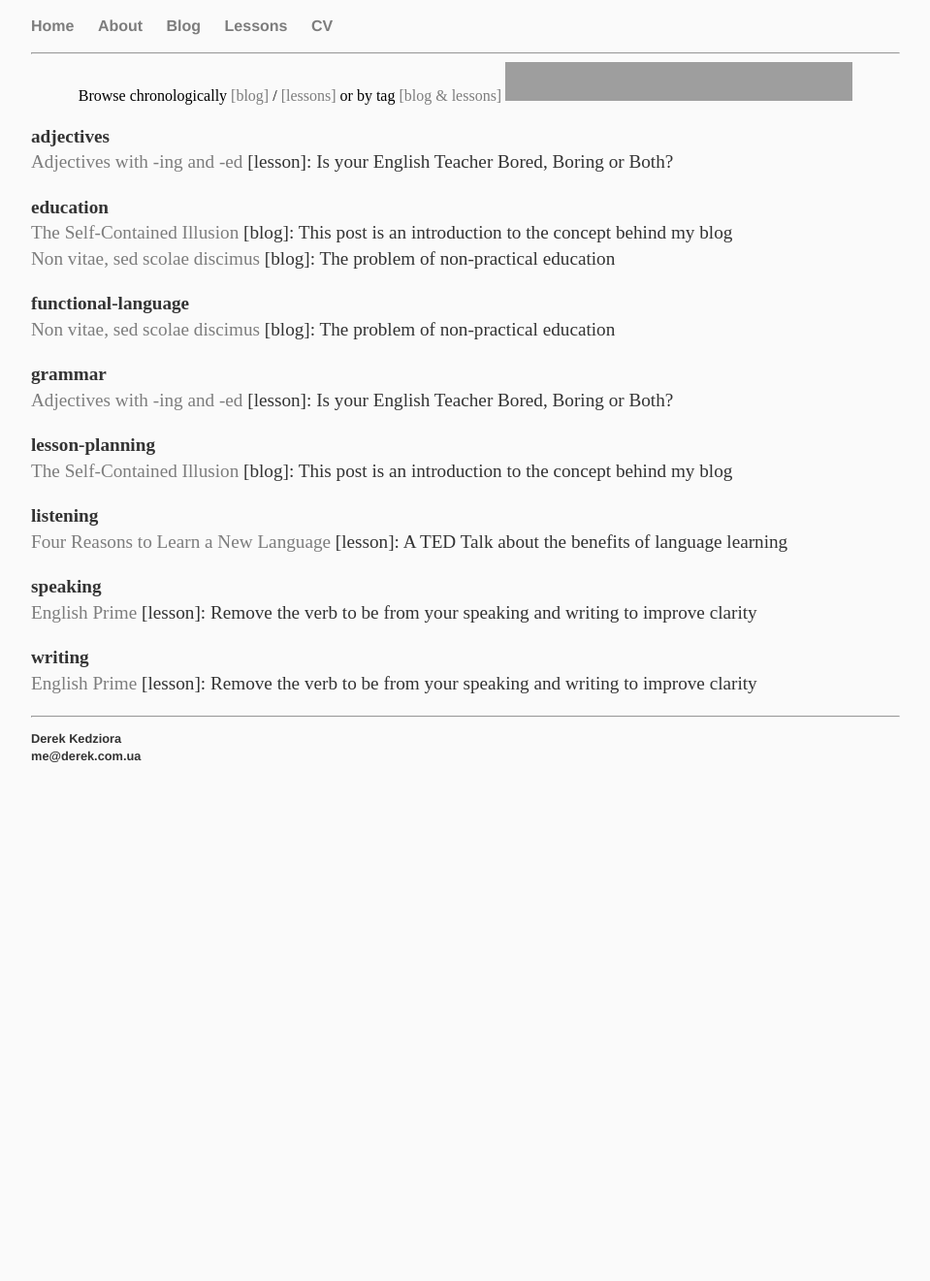
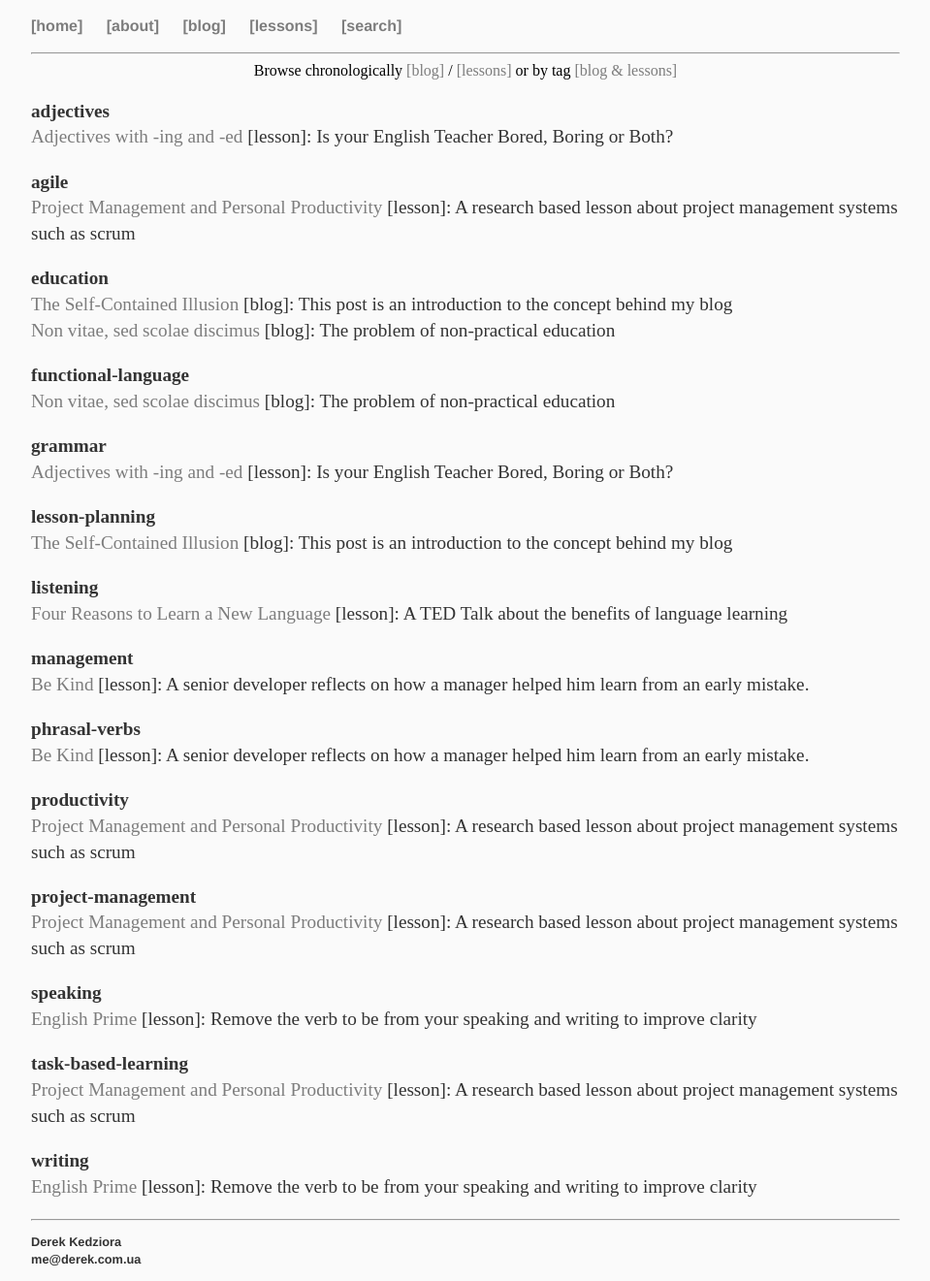
Before and after one commit to ZeroDeth/derekkedziora.github.io, a Jekyll site: the page built from tagpage.html, in a window 1280 px wide. Shown: the whole page at 97% size, without its empty margins (160-1119 px from the left). Built offline with Jekyll 4.4.1, drawn with Linux system fonts in a browser that asks for light colours; before the commit the page ends 900 px from its top, so only the background shows below that; grey boxes are pictures that could not be loaded.

Commit message:
new content

```diff
--- a/_layouts/default.html
+++ b/_layouts/default.html
@@ -11,17 +11,17 @@
   <body>
     <nav>
 <ul>
-<li><a href="/">Home</a></li>
-<li><a href="/about">About</a></li>
-<li><a href="/blog">Blog</a></li>
-<li><a href="/lessons">Lessons</a></li>
-<li><a href="/cv">CV</a></li>
+<li><a href="/">[home]</a></li>
+<li><a href="/about">[about]</a></li>
+<li><a href="/blog">[blog]</a></li>
+<li><a href="/lessons">[lessons]</a></li>
+<li><a href="/search">[search]</a></li>
 </ul>
     </nav>
 <div class="container">
   <hr>
 
-  {{ content }}
+  {{content }}
 
 </div>
 
--- /dev/null
+++ b/_posts/2016-10-22-be-kind.md
@@ -0,0 +1,37 @@
+---
+layout: default
+category: lesson
+title: "Be Kind"
+tags: ["phrasal-verbs", "management"]
+date: 2016-10-22
+permalink: "/lessons/be-kind"
+description: "A senior developer reflects on how a manager helped him learn from an early mistake."
+---
+#### Be Kind
+
+**Key Concepts**
+- What is the best way to give feedback at work and personally?
+- What is an effective way of learning from your mistakes?
+- How can you differentiate between a pattern of incompetence and a one-off mistake?
+
+**Keywords**
+wrap [s/th] up (regular verb)
+beat [self] up over [s/th], (beat, beaten)
+blow [s/th], (blew, blown)
+bring [s/th] up (brought, brought)
+give [s/b] the space [to do s/th], (set phrase)
+screw [s/th] up, (regular verb)
+jump in (regular verb)
+think back to [s/th], (thought, thought)
+give [s/b] a break, (gave, given)
+
+**Main Activity**
+Read [this blog post](https://www.briangilham.com/blog/2016/10/10/be-kind) from Brian Gilham to answer the questions below as well as to be ready to discuss the content.
+
+Note the following points from the article:
+1. Why is past perfect rather than only past simple used in the narrative?
+2. Is this piece closer to written or spoken English? How can you tell and what are some differences between the two?
+
+**Reflection Questions**
+- Would you have taken the same approach as Kevin did?
+- In what situations is using Kevin's approach the right way to handle a problem; when would a different approach be better?
--- /dev/null
+++ b/_posts/2016-10-22-pm_systems.md
@@ -0,0 +1,30 @@
+---
+layout: default
+category: lesson
+title: Project Management and Personal Productivity
+tags: ["task-based-learning", "agile", "project-management", "productivity"]
+date: 2016-10-22
+permalink: /lessons/pm-systems
+description: "A research based lesson about project management systems such as scrum"
+---
+#### Project Management and Personal Productivity
+
+**Key Concepts**
+- How is workflow and productivity managed at your company?
+- Is this system <u>domain specific</u> or not?
+- Can professional project management systems be applied to your personal life?
+
+**Main Activity**
+Set a strict time limit (15 minutes to 30 minutes) for yourself to research Scrum or Agile methodology.
+
+It is important to stop once your time is up. Your goal is to do the most you can within your timeframe. Make a note of what your <u>stumbling blocks</u> were.
+
+Our class will be a <u>retrospective</u> to discuss your stumbling blocks, how to get around them and the content of your research.
+
+The Wikipedia article about [Scrum](https://en.wikipedia.org/wiki/Scrum_(software_development)) is a good place to start, but don't limit yourself to it.
+
+If you are already familiar with this approach, there are many others out there such as [the OODA loop](https://en.wikipedia.org/wiki/OODA_loop) or [the Toyota Production System](https://en.wikipedia.org/wiki/Toyota_Production_System). You can also look at some popular personal task management systems such as [GTD](https://hamberg.no/gtd/).
+
+**Reflection Questions**
+- What makes a productivity system work or not work?
+- How can the ideas that you read about be implemented either personally or professionally?
--- a/tagpage.html
+++ b/tagpage.html
@@ -4,7 +4,6 @@ permalink: /tags/
 ---
 <div align="center">
 Browse chronologically <a href="/blog/">[blog]</a> / <a href="/lessons/">[lessons]</a> or by tag <a href="/tags/">[blog & lessons]</a>
-<iframe src="https://duckduckgo.com/search.html?width=300&site=derek.com.ua&prefill=Search derek.com.ua" style="overflow:hidden;margin:0;padding:0;width:358px;height:40px;" frameborder="0"></iframe>
 </div>
 
 {% capture tags %}
```
Also changed, not shown: search.md (added, +7 -0 lines).
